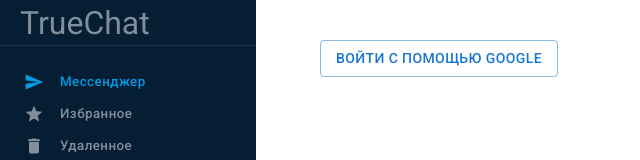
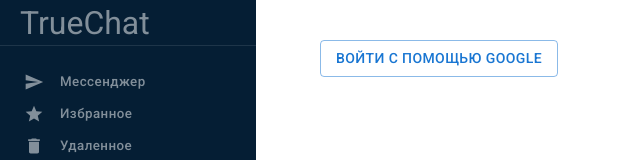
Before and after one commit to VictorTrumpel/React.ChatFirebase, a React (Create React App) app: page / in a window 1280 px wide. Shown: the top 160 px of the page, without its empty margins (0-640 px from the left). Built offline with nearby package versions, Linux system fonts and the light colour scheme; no server answers.

Commit message:
[+] add Browser

```diff
--- /dev/null
+++ b/src/components/Browser.tsx
@@ -0,0 +1,30 @@
+import { ReactNode, useEffect, useMemo } from "react";
+import { urlSlice } from "../store/reducers/urlSlice";
+import { useAppDispatch } from "../hooks/useAppDispatch";
+
+type BrowserProps = {
+  children: ReactNode;
+};
+
+export const Browser = ({ children }: BrowserProps) => {
+  const { changeUrl } = urlSlice.actions;
+  const dispatch = useAppDispatch();
+
+  useMemo(() => {
+    window.addEventListener("popstate", () => {
+      window.dispatchEvent(new Event("locationchange"));
+    });
+
+    window.addEventListener("locationchange", () => {
+      const pathname = window.location.pathname;
+      dispatch(changeUrl(pathname));
+    });
+  }, []);
+
+  useEffect(() => {
+    const pathname = window.location.pathname;
+    dispatch(changeUrl(pathname));
+  }, []);
+
+  return <>{children}</>;
+};
--- a/src/components/SideBar/SideBar.tsx
+++ b/src/components/SideBar/SideBar.tsx
@@ -13,11 +13,15 @@
       </SideBarSection>
 
       <SideBarMenu.Container>
-        <SideBarMenu.Item value="message" label="Мессенджер" Icon={SendIcon} />
-        <SideBarMenu.Item value="favorite" label="Избранное" Icon={StarIcon} />
-        <SideBarMenu.Item value="deleted" label="Удаленное" Icon={DeleteIcon} />
+        <SideBarMenu.Item value="/message" label="Мессенджер" Icon={SendIcon} />
+        <SideBarMenu.Item value="/favorite" label="Избранное" Icon={StarIcon} />
         <SideBarMenu.Item
-          value="members"
+          value="/deleted"
+          label="Удаленное"
+          Icon={DeleteIcon}
+        />
+        <SideBarMenu.Item
+          value="/members"
           label="Участники"
           Icon={PeopleAltIcon}
         />
--- a/src/components/SideBar/SideBarMenu.tsx
+++ b/src/components/SideBar/SideBarMenu.tsx
@@ -1,17 +1,16 @@
 import { SvgIconComponent } from "@mui/icons-material";
 import { StyledMenuButton, StyledMenuContainer } from "./style";
 import { ReactNode } from "react";
-import { PageState } from "../../store/reducers/PageSlice";
-import { usePage } from "../../hooks/usePage";
+import { useUrl } from "../../hooks/useUrl";
 
 type MenuButtonProps = {
-  value: PageState;
+  value: string;
   label: string;
   Icon: SvgIconComponent;
 };
 
 const MenuButton = ({ value, label, Icon }: MenuButtonProps) => {
-  const [page, setPage] = usePage();
+  const [page, setPage] = useUrl();
 
   return (
     <StyledMenuButton
--- a/src/hooks/usePage.ts
+++ /dev/null
@@ -1,17 +0,0 @@
-import { useAppSelector } from "./useAppSelector";
-import { pageSlice, PageState } from "../store/reducers/PageSlice";
-import { useAppDispatch } from "./useAppDispatch";
-
-type SetPageFunc = (page: PageState) => void;
-
-export const usePage = (): [PageState, SetPageFunc] => {
-  const { page: currentPage } = useAppSelector((state) => state.pageReducer);
-  const { changePage: changePageAction } = pageSlice.actions;
-  const dispatch = useAppDispatch();
-
-  const setPage: SetPageFunc = (page) => {
-    dispatch(changePageAction(page));
-  };
-
-  return [currentPage, setPage];
-};
--- /dev/null
+++ b/src/hooks/useUrl.ts
@@ -0,0 +1,14 @@
+import { useAppSelector } from "./useAppSelector";
+
+type SetUrlFunc = (page: string) => void;
+
+export const useUrl = (): [string, SetUrlFunc] => {
+  const { url } = useAppSelector((state) => state.urlReducer);
+
+  const setPage: SetUrlFunc = (url) => {
+    window.history.pushState(null, "", url);
+    window.dispatchEvent(new Event("locationchange"));
+  };
+
+  return [url, setPage];
+};
--- a/src/index.tsx
+++ b/src/index.tsx
@@ -4,16 +4,17 @@
 import { store } from "./store/store";
 import App from "./App";
 import { FireBase } from "./firebase/FireBase";
+import { Browser } from "./components/Browser";
 
 const container = document.getElementById("root")!;
 const root = createRoot(container);
 
 root.render(
-  <React.StrictMode>
-    <Provider store={store}>
+  <Provider store={store}>
+    <Browser>
       <FireBase>
         <App />
       </FireBase>
-    </Provider>
-  </React.StrictMode>
+    </Browser>
+  </Provider>
 );
--- a/src/store/reducers/PageSlice.ts
+++ /dev/null
@@ -1,18 +0,0 @@
-import { createSlice, PayloadAction } from "@reduxjs/toolkit";
-
-export type PageState = "message" | "favorite" | "deleted" | "members";
-type PageInitialState = { page: PageState };
-
-const initialState: PageInitialState = { page: "message" };
-
-export const pageSlice = createSlice({
-  name: "page",
-  initialState,
-  reducers: {
-    changePage: (state, action: PayloadAction<PageState>) => {
-      state.page = action.payload;
-    },
-  },
-});
-
-export const pageReducer = pageSlice.reducer;
--- /dev/null
+++ b/src/store/reducers/urlSlice.ts
@@ -0,0 +1,17 @@
+import { createSlice, PayloadAction } from "@reduxjs/toolkit";
+
+type UrlInitialState = { url: string };
+
+const initialState: UrlInitialState = { url: "" };
+
+export const urlSlice = createSlice({
+  name: "url",
+  initialState,
+  reducers: {
+    changeUrl: (state, action: PayloadAction<string>) => {
+      state.url = action.payload;
+    },
+  },
+});
+
+export const urlReducer = urlSlice.reducer;
--- a/src/store/store.ts
+++ b/src/store/store.ts
@@ -1,8 +1,8 @@
 import { configureStore, ThunkAction, Action } from "@reduxjs/toolkit";
-import { pageReducer } from "./reducers/PageSlice";
+import { urlReducer } from "./reducers/urlSlice";
 
 export const store = configureStore({
-  reducer: { pageReducer },
+  reducer: { urlReducer },
 });
 
 export type AppDispatch = typeof store.dispatch;
```
